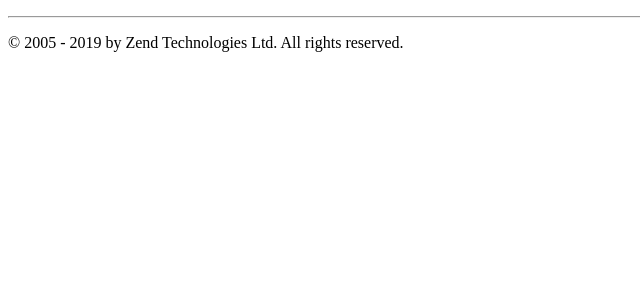
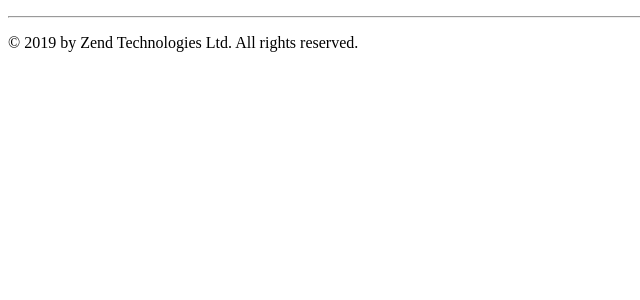
Before and after one commit to andrehebben/performan, a PHP site: template module/Application/view/layout/layout.phtml in a window 1280 px wide. Shown: the part 74-374 px from the top of the page, without its empty margins (0-640 px from the left). Run offline with PHP 8.4, Linux system fonts and the light colour scheme; the template is opened without the code that fills it, so the values that code supplies are empty; some libraries are stand-ins or nearby versions.

Commit message:
layout changed

```diff
--- a/module/Application/view/layout/layout.phtml
+++ b/module/Application/view/layout/layout.phtml
@@ -47,7 +47,7 @@
             <?= $this->content ?>
             <hr>
             <footer>
-                <p>&copy; 2005 - <?= date('Y') ?> by Zend Technologies Ltd. All rights reserved.</p>
+                <p>&copy; <?= date('Y') ?> by Zend Technologies Ltd. All rights reserved.</p>
             </footer>
         </div>
         <?= $this->inlineScript() ?>
```
